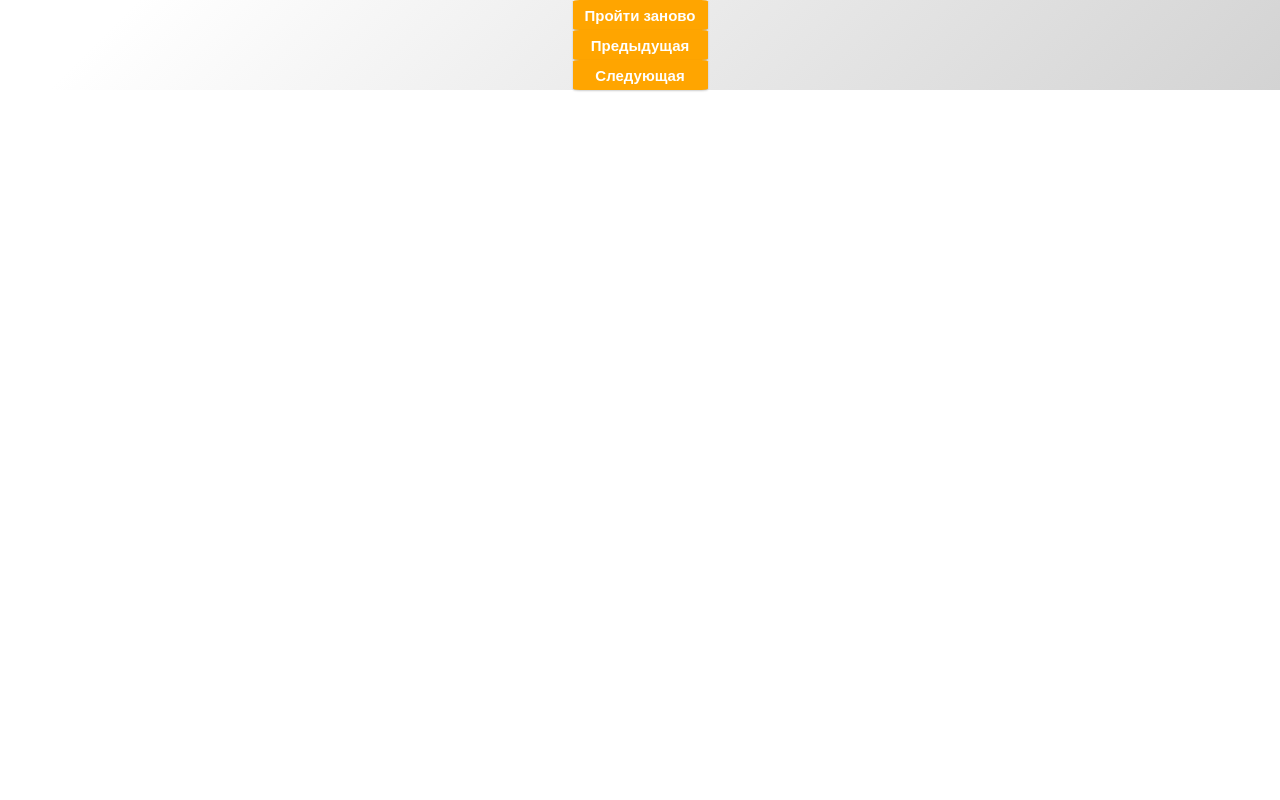
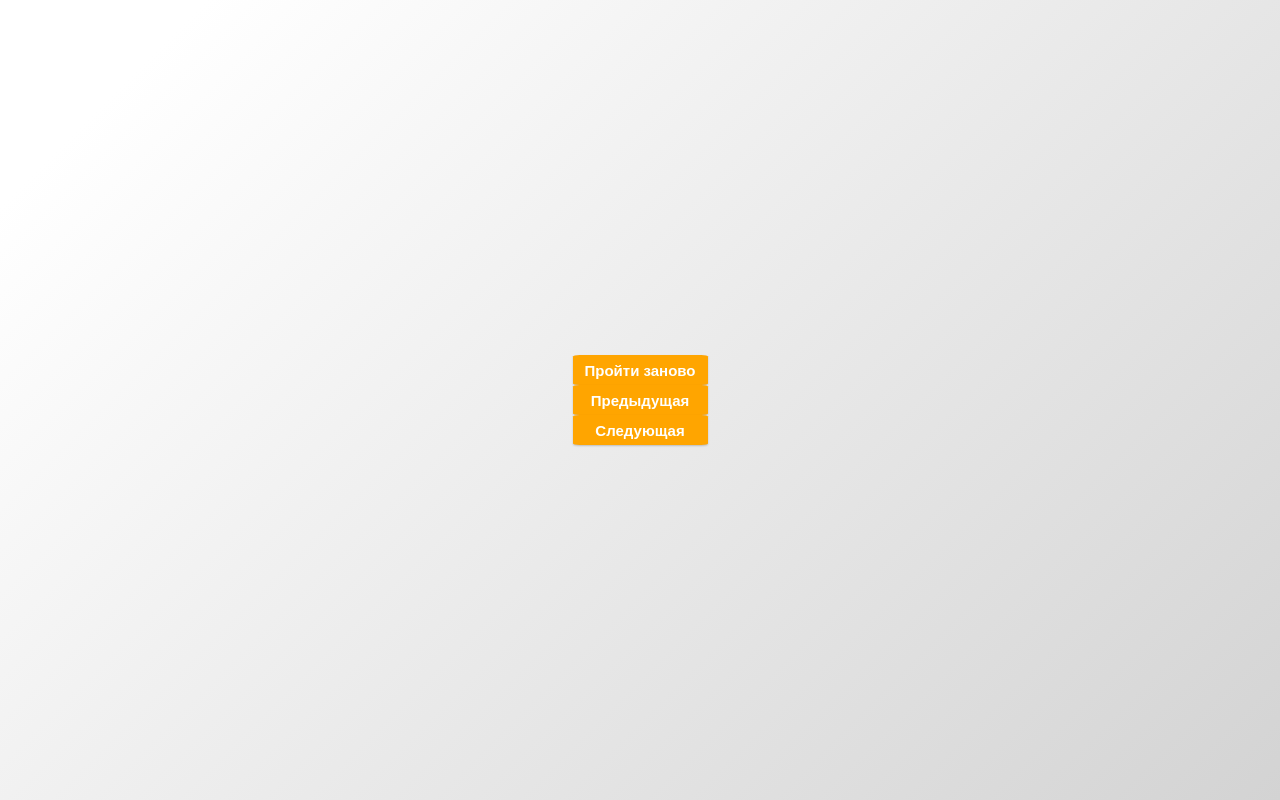
Before and after one commit to ASproduct1on/lun-task, a React (Create React App) app: page / in a window 1280 px wide. Built offline with nearby package versions, Linux system fonts and the light colour scheme.

Commit message:
fix: add background and fonts

```diff
--- a/public/index.html
+++ b/public/index.html
@@ -8,7 +8,12 @@
       name="description"
       content="Web site created using create-react-app"
     />
-
+    <link rel="preconnect" href="https://fonts.googleapis.com" />
+    <link rel="preconnect" href="https://fonts.gstatic.com" crossorigin />
+    <link
+      href="https://fonts.googleapis.com/css2?family=Open+Sans:wght@300;400;700&display=swap"
+      rel="stylesheet"
+    />
     <link rel="manifest" href="%PUBLIC_URL%/manifest.json" />
     <title>React App</title>
   </head>
--- a/src/components/App/App.css
+++ b/src/components/App/App.css
@@ -3,5 +3,4 @@
   display: flex;
   justify-content: center;
   align-items: center;
-  background-image: linear-gradient(135deg, white 10%, #d3d3d3);
 }
--- a/src/index.css
+++ b/src/index.css
@@ -1,14 +1,21 @@
+html {
+  height: 100%;
+}
+
 body {
   height: 100%;
   margin: 0;
-  font-family: -apple-system, BlinkMacSystemFont, 'Segoe UI', 'Roboto', 'Oxygen',
-    'Ubuntu', 'Cantarell', 'Fira Sans', 'Droid Sans', 'Helvetica Neue',
-    sans-serif;
+  display: flex;
+  justify-content: center;
+  align-items: center;
+  font-family: "Open Sans", sans-serif;
+  font-weight: 400;
   -webkit-font-smoothing: antialiased;
   -moz-osx-font-smoothing: grayscale;
+  background-image: linear-gradient(135deg, white 10%, #d3d3d3);
 }
 
 code {
-  font-family: source-code-pro, Menlo, Monaco, Consolas, 'Courier New',
+  font-family: source-code-pro, Menlo, Monaco, Consolas, "Courier New",
     monospace;
 }
```
